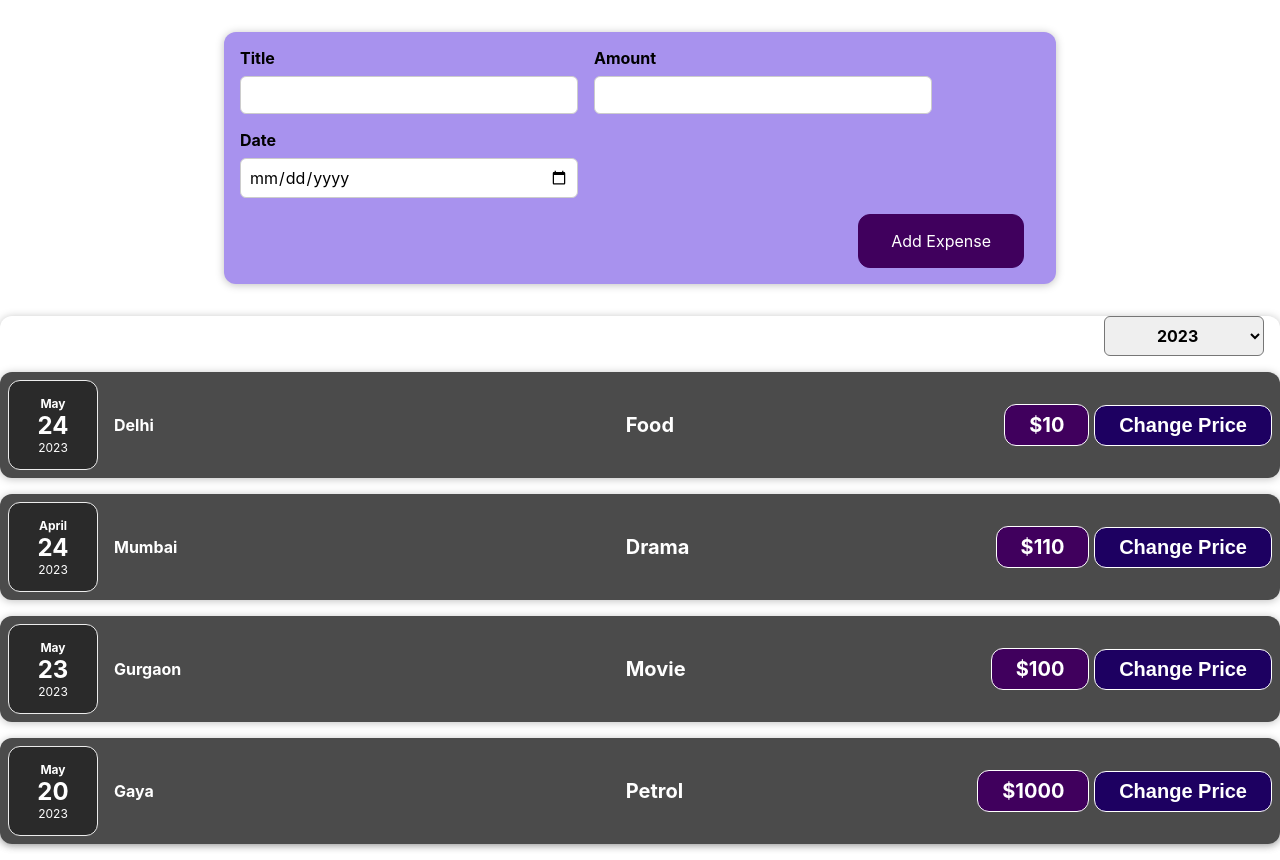
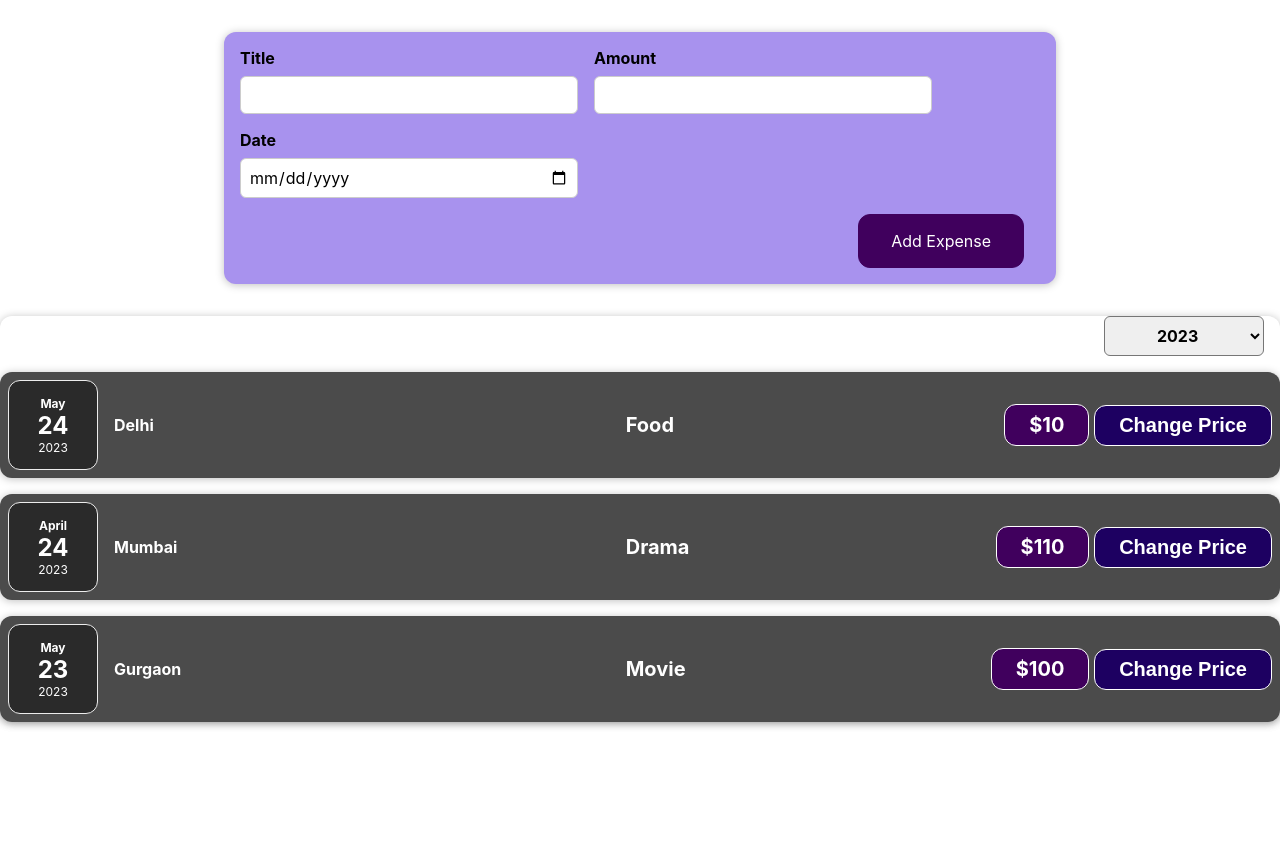
Before and after one commit to sumit71992/React, a React (Create React App) app in the folder expenseapp/: page / in a window 1280 px wide. After the commit the page ends 800 px from the top, so only its background shows below. Built offline with nearby package versions, Linux system fonts and the light colour scheme.

Commit message:
return conditional jsx

```diff
--- a/expenseapp/src/App.js
+++ b/expenseapp/src/App.js
@@ -29,7 +29,7 @@ const App = () => {
       id: "4",
       title: "Petrol",
       amount: 1000,
-      date: new Date(2023, 4, 20),
+      date: new Date(2022, 4, 20),
       location: "Gaya",
     },
   ];
--- /dev/null
+++ b/expenseapp/src/components/Expenses/ExpenseList.css
@@ -0,0 +1,4 @@
+.expense-list{
+    list-style: none;
+    padding: 0;
+}
--- /dev/null
+++ b/expenseapp/src/components/Expenses/ExpenseList.js
@@ -0,0 +1,40 @@
+import ExpenseItem from './ExpenseItem';
+import  './ExpenseList.css';
+
+const ExpenseList = (props) =>{
+    let filteredExpenseContent = <h3>No Expenses found !!!</h3>;
+    if (props.items.length === 1) {
+      filteredExpenseContent = props.items.map((expense) => {
+        return (
+          <>
+            <ExpenseItem
+              key={expense.id}
+              location={expense.location}
+              title={expense.title}
+              amount={expense.amount}
+              date={expense.date}
+            />
+            <div>
+              <strong>Only single Expense here. Please add more...</strong>
+            </div>
+          </>
+        );
+      });
+    }
+    if (props.items.length > 1) {
+      filteredExpenseContent = props.items.map((expense) => {
+        return (
+          <ExpenseItem
+            key={expense.id}
+            location={expense.location}
+            title={expense.title}
+            amount={expense.amount}
+            date={expense.date}
+          />
+        );
+      });
+    }
+    return <ul className='expense-list'>{filteredExpenseContent}</ul>
+}
+
+export default ExpenseList
--- a/expenseapp/src/components/Expenses/Expenses.js
+++ b/expenseapp/src/components/Expenses/Expenses.js
@@ -2,8 +2,8 @@ import { useState } from "react";
 
 import Card from "../UI/Card";
 import ExpenseFilter from "./ExpenseFilter";
-import ExpenseItem from "./ExpenseItem";
 import "./Expenses.css";
+import ExpenseList from "./ExpenseList";
 
 const Expenses = (props) => {
   const [filteredYear, setFilteredYear] = useState("2023");
@@ -23,21 +23,7 @@ const Expenses = (props) => {
           selected={filteredYear}
           onChangeFilter={filterChangeHandler}
         />
-        {filteredExpenses.length === 0 ? (
-          <h4>No Expenses found !!!</h4>
-        ) : (
-          filteredExpenses.map((expense) => {
-            return (
-              <ExpenseItem
-                key={expense.id}
-                location={expense.location}
-                title={expense.title}
-                amount={expense.amount}
-                date={expense.date}
-              />
-            );
-          })
-        )}
+        <ExpenseList items={filteredExpenses}/>
       </Card>
     </div>
   );
--- a/expenseapp/src/components/NewExpense/ExpenseForm.js
+++ b/expenseapp/src/components/NewExpense/ExpenseForm.js
@@ -69,7 +69,7 @@ function ExpenseForm(props) {
           <label>Date</label>
           <input
             type="date"
-            min="2023-01-01"
+            min="2022-01-01"
             max="2030-12-31"
             value={enteredDate}
             onChange={dateChangeHandler}
```
